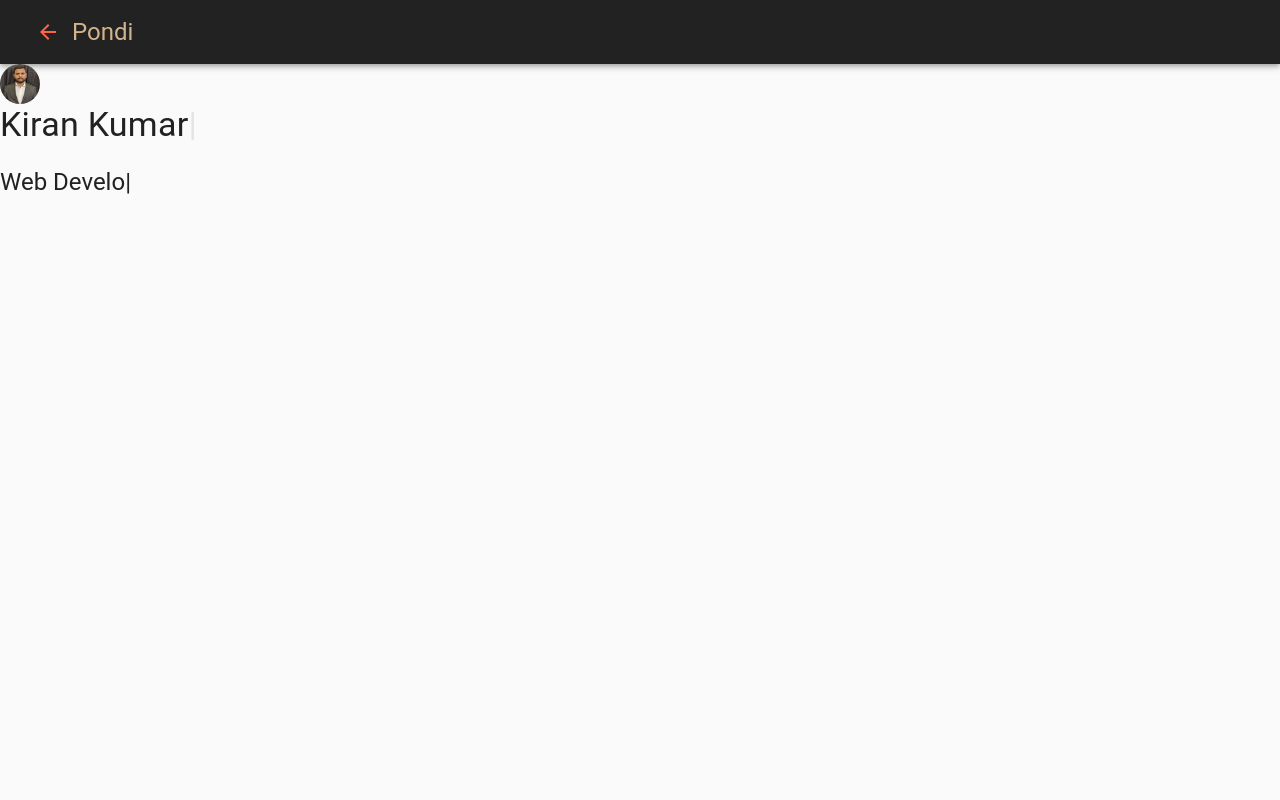
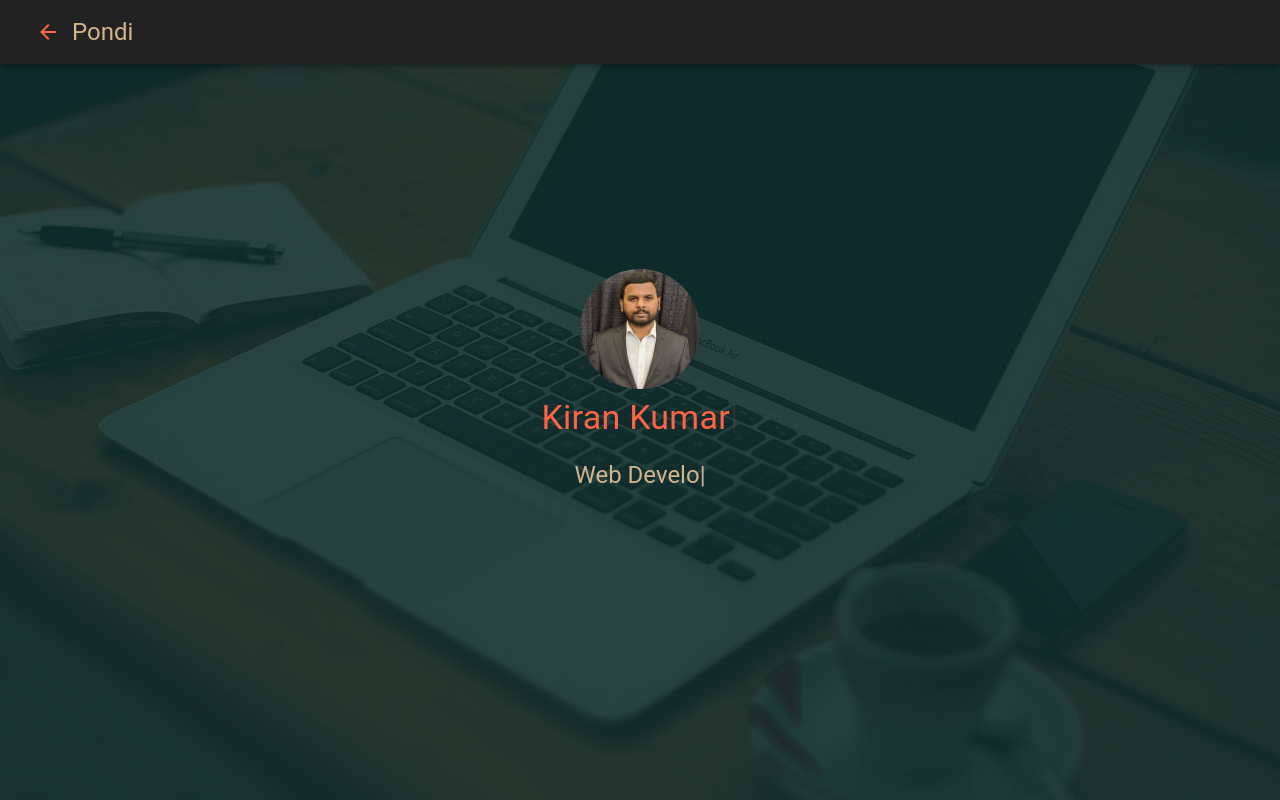
Before and after one commit to kirancg/ReactPortfolio, a React (Create React App) app: page / in a window 1280 px wide. Built offline with nearby package versions, Linux system fonts and the light colour scheme.

Commit message:
Added Header

```diff
--- a/src/App.css
+++ b/src/App.css
@@ -1,38 +1,7 @@
-.App {
-  text-align: center;
+body {
+  background: url(coffee-apple.jpg) no-repeat center center fixed;
+  -webkit-background: cover;
+  -moz-background: cover;
+  -o-background: cover;
+  background: cover;
 }
-
-.App-logo {
-  height: 40vmin;
-  pointer-events: none;
-}
-
-@media (prefers-reduced-motion: no-preference) {
-  .App-logo {
-    animation: App-logo-spin infinite 20s linear;
-  }
-}
-
-.App-header {
-  background-color: #282c34;
-  min-height: 100vh;
-  display: flex;
-  flex-direction: column;
-  align-items: center;
-  justify-content: center;
-  font-size: calc(10px + 2vmin);
-  color: white;
-}
-
-.App-link {
-  color: #61dafb;
-}
-
-@keyframes App-logo-spin {
-  from {
-    transform: rotate(0deg);
-  }
-  to {
-    transform: rotate(360deg);
-  }
-}
--- a/src/components/Header.js
+++ b/src/components/Header.js
@@ -1,20 +1,48 @@
 import React from 'react';
 import { makeStyles } from '@material-ui/core/styles';
 import { Typography, Avatar, Grid, Box } from "@material-ui/core";
+import Typed from 'react-typed';
 import avatar1 from '../avatar1.jpg';
-import Typed from 'react-typed';
+
+//import classes from '*.module.css';
 
 //CSS styles
+const useStyles = makeStyles(theme => ({
+    avatar: {
+        width: theme.spacing(15),
+        height: theme.spacing(15),
+        margin: theme.spacing(1)
+    },
+    title: {
+        color: "tomato",
+    },
+    subtitle: {
+        color: "tan",
+        marginBottom : "3rem"
+    },
+    typedContainer: {
+        position: "absolute",
+        top: "50%",
+        left: "50%",
+        transform: "translate(-50%,-50%)",
+        width: "100vw",
+        textAlign: "center",
+        zIndex: 1
+    }
+}));
 
 const Header = () => {
+    const classes = useStyles();
     return (
-        <Box>
-            <Avatar src={avatar1} alt="Kiran Kumar" />
-            <Typography variant = "h4">
+        <Box className={classes.typedContainer}>
+            <Grid container justify="center">
+                <Avatar className={classes.avatar} src={avatar1} alt="Kiran Kumar" />
+            </Grid>
+            <Typography className={classes.title} variant = "h4">
                 <Typed strings={["Kiran Kumar"]} typeSpeed={40}/>
             </Typography>
             <br />
-            <Typography variant = "h5">
+            <Typography className={classes.subtitle} variant = "h5">
                 <Typed strings={["Software Engineer", "Web Development", "MERN Stack"]}
                     typeSpeed={40}
                     backSpeed={60}
```
